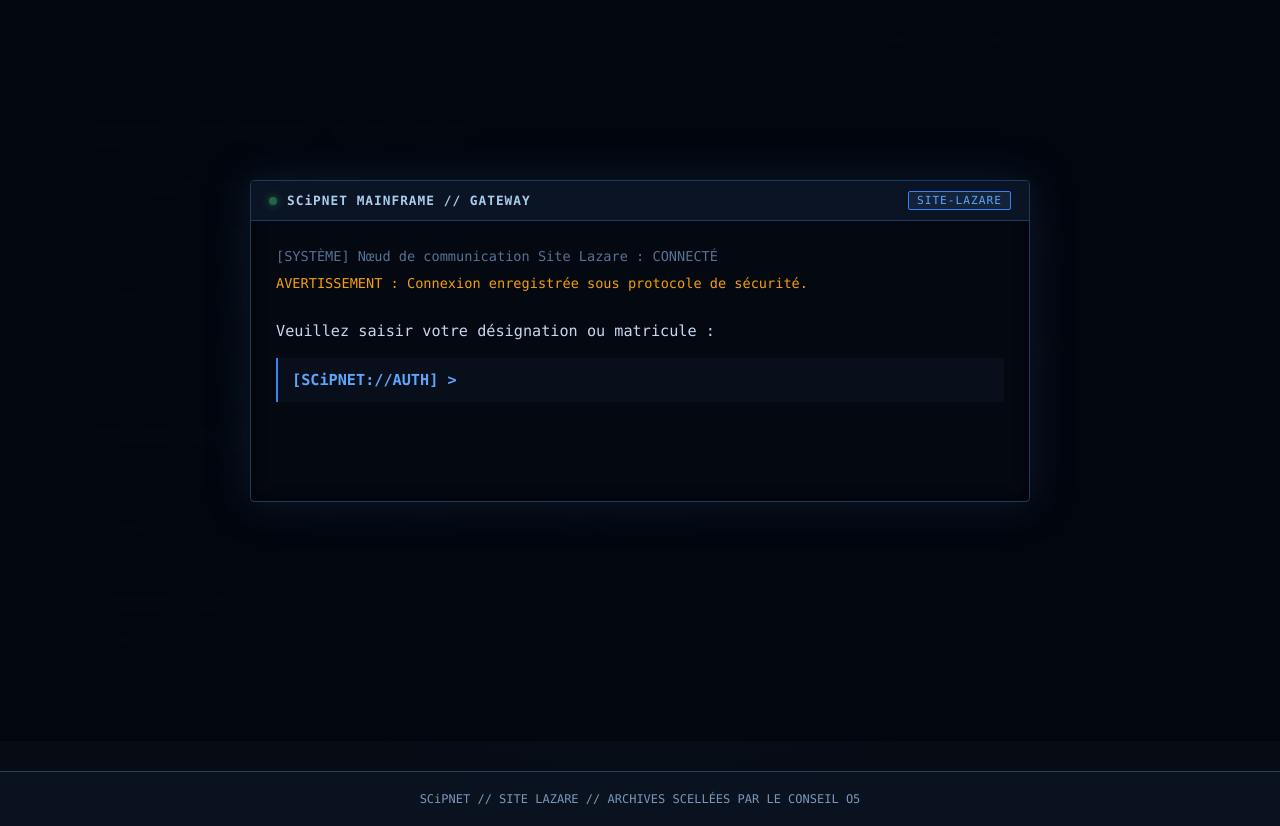
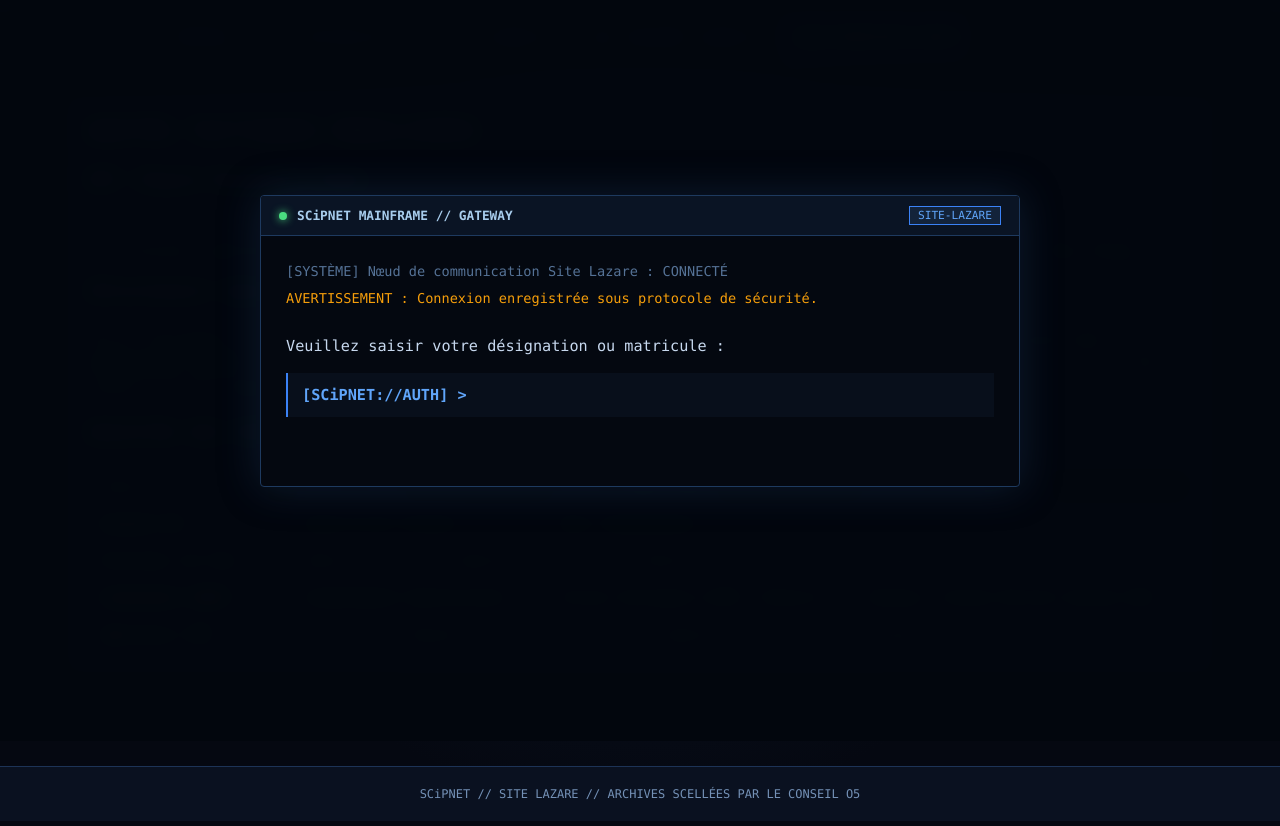
Before and after one commit to SITE-LAZARE/ST, a plain HTML site: page effectifs.html in a window 1280 px wide. Shown: the part 59-885 px from the top of the page. Drawn offline with Linux system fonts and the light colour scheme.

Commit message:
Update style.css

```diff
--- a/style.css
+++ b/style.css
@@ -1,370 +1,114 @@
 :root {
-    --bg-abyss: #060b14;
-    --bg-surface: #0a1220;
-    --bg-panel: #0f1a2e;
-    --bg-card: #14223b;
-    --border-ice: #233d63;
+    --bg-abyss: #050811;
+    --bg-surface: #0a1120;
+    --bg-panel: #0d172b;
+    --bg-card: #12203b;
+    --border-ice: #1d3356;
     --border-bright: #3b82f6;
-    --text-primary: #d8e6fb;
-    --text-secondary: #7b97b8;
-    --ice-pale: #a8cded;
+    --text-primary: #d5e4fc;
+    --text-secondary: #7491b6;
+    --ice-pale: #a6cbf2;
     --ice-glow: #60a5fa;
     --alert-red: #ff4757;
     --alert-amber: #f59e0b;
-    --blackout: #020509;
+    --blackout: #020408;
 }
 
-* {
-    box-sizing: border-box;
-    margin: 0;
-    padding: 0;
-    font-family: "Consolas", "Courier New", monospace, sans-serif;
-}
+* { box-sizing: border-box; margin: 0; padding: 0; font-family: "Consolas", monospace, sans-serif; }
 
 body {
     background-color: var(--bg-abyss);
     color: var(--text-primary);
     background-image:
-        radial-gradient(ellipse at 50% 0%, #112540 0%, transparent 70%),
-        linear-gradient(rgba(6, 11, 20, 0.96), rgba(6, 11, 20, 0.96));
+        radial-gradient(ellipse at 50% 0%, #102138 0%, transparent 70%),
+        linear-gradient(rgba(5, 8, 17, 0.96), rgba(5, 8, 17, 0.96));
     min-height: 100vh;
     display: flex;
     flex-direction: column;
 }
 
-/* Lignes de scan de terminal */
 body::before {
-    content: "";
-    display: block;
-    position: fixed;
-    top: 0; left: 0; right: 0; bottom: 0;
+    content: ""; display: block; position: fixed; top: 0; left: 0; right: 0; bottom: 0;
     background: linear-gradient(rgba(18, 16, 16, 0) 50%, rgba(0, 0, 0, 0.25) 50%);
-    background-size: 100% 4px;
-    z-index: 999;
-    pointer-events: none;
-    opacity: 0.5;
+    background-size: 100% 4px; z-index: 999; pointer-events: none; opacity: 0.5;
 }
 
-/* En-tête */
 header {
-    background-color: var(--bg-surface);
-    border-bottom: 2px solid var(--border-ice);
-    padding: 15px 30px;
-    display: flex;
-    justify-content: space-between;
-    align-items: center;
-    box-shadow: 0 4px 20px rgba(0,0,0,0.7);
+    background: var(--bg-surface); border-bottom: 2px solid var(--border-ice);
+    padding: 15px 30px; display: flex; justify-content: space-between; align-items: center;
+}
+.brand h1 { font-size: 1.3rem; letter-spacing: 2px; color: var(--ice-pale); }
+.brand p { font-size: 0.8rem; color: var(--text-secondary); }
+.badge-alert {
+    background: rgba(255, 71, 87, 0.15); border: 1px solid var(--alert-red);
+    color: var(--alert-red); padding: 6px 14px; font-size: 0.75rem; font-weight: bold;
 }
 
-.brand h1 {
-    font-size: 1.4rem;
-    letter-spacing: 2px;
-    color: var(--ice-pale);
+nav {
+    background: rgba(10, 17, 32, 0.96); backdrop-filter: blur(5px);
+    border-bottom: 1px solid var(--border-ice); display: flex; flex-wrap: wrap;
+    justify-content: center; gap: 5px; padding: 10px 15px; position: sticky; top: 0; z-index: 100;
+}
+.nav-link {
+    color: var(--text-secondary); text-decoration: none; padding: 7px 13px;
+    font-size: 0.8rem; border: 1px solid transparent; transition: all 0.2s ease;
     text-transform: uppercase;
 }
+.nav-link:hover { color: var(--ice-pale); border-color: var(--border-ice); background: var(--bg-panel); }
+.nav-link.active { color: #fff; border-color: var(--ice-glow); background: rgba(96, 165, 250, 0.15); }
+.nav-link.restricted { border-left: 2px solid var(--alert-red); color: var(--alert-red); }
+.nav-link.ooc { border-left: 2px solid var(--alert-amber); color: var(--alert-amber); }
 
-.brand p {
-    font-size: 0.8rem;
-    color: var(--text-secondary);
+.container { max-width: 1200px; width: 90%; margin: 30px auto; flex: 1; }
+.banner {
+    border-left: 4px solid var(--border-bright); background: var(--bg-panel);
+    padding: 15px 20px; margin-bottom: 25px; font-size: 0.9rem;
 }
+.banner.danger { border-left-color: var(--alert-red); }
 
-.badge-alert {
-    background: rgba(255, 71, 87, 0.15);
-    border: 1px solid var(--alert-red);
-    color: var(--alert-red);
-    padding: 6px 14px;
-    font-size: 0.75rem;
-    font-weight: bold;
-    letter-spacing: 1px;
+.card {
+    background: var(--bg-card); border: 1px solid var(--border-ice);
+    padding: 22px; margin-bottom: 20px;
 }
+.card h2, .card h3 { color: var(--ice-pale); border-bottom: 1px solid var(--border-ice); padding-bottom: 8px; margin-bottom: 15px; }
 
-/* Navigation principale */
-nav {
-    background-color: rgba(10, 18, 32, 0.95);
-    backdrop-filter: blur(5px);
-    border-bottom: 1px solid var(--border-ice);
-    display: flex;
-    flex-wrap: wrap;
-    justify-content: center;
-    gap: 6px;
-    padding: 10px 15px;
-    position: sticky;
-    top: 0;
-    z-index: 100;
-}
+.grid-2 { display: grid; grid-template-columns: repeat(auto-fit, minmax(320px, 1fr)); gap: 20px; }
 
-.nav-link {
-    color: var(--text-secondary);
-    text-decoration: none;
-    padding: 8px 16px;
-    font-size: 0.85rem;
-    border: 1px solid transparent;
-    transition: all 0.2s ease;
-    text-transform: uppercase;
-    letter-spacing: 1px;
-}
-
-.nav-link:hover {
-    color: var(--ice-pale);
-    border-color: var(--border-ice);
-    background: var(--bg-panel);
-}
-
-.nav-link.active {
-    color: #fff;
-    border-color: var(--ice-glow);
-    background: rgba(96, 165, 250, 0.15);
-    box-shadow: 0 0 10px rgba(96, 165, 250, 0.25);
-}
-
-.nav-link.ooc {
-    border-left: 2px solid var(--alert-amber);
-    color: var(--alert-amber);
-}
-
-/* Conteneur */
-.container {
-    max-width: 1200px;
-    width: 90%;
-    margin: 30px auto;
-    flex: 1;
-}
-
-/* Boîte d'alerte SCP */
-.banner {
-    border-left: 4px solid var(--border-bright);
-    background: var(--bg-panel);
-    padding: 18px;
-    margin-bottom: 25px;
-    font-size: 0.9rem;
-    box-shadow: 0 4px 15px rgba(0,0,0,0.3);
-}
-
-.banner.warning {
-    border-left-color: var(--alert-amber);
-}
-
-/* Cartes & Panneaux */
-.card {
-    background-color: var(--bg-card);
-    border: 1px solid var(--border-ice);
-    padding: 22px;
-    margin-bottom: 20px;
-    box-shadow: 0 5px 15px rgba(0,0,0,0.4);
-}
-
-.card h2, .card h3 {
-    color: var(--ice-pale);
-    border-bottom: 1px solid var(--border-ice);
-    padding-bottom: 8px;
-    margin-bottom: 15px;
-}
-
-.grid-2 {
-    display: grid;
-    grid-template-columns: repeat(auto-fit, minmax(320px, 1fr));
-    gap: 20px;
-}
-
-/* Badges SCP */
-.badge {
-    display: inline-block;
-    padding: 3px 8px;
-    font-size: 0.75rem;
-    font-weight: bold;
-    border-radius: 2px;
-    margin-bottom: 10px;
-    text-transform: uppercase;
-}
+.badge { display: inline-block; padding: 2px 7px; font-size: 0.7rem; font-weight: bold; border-radius: 2px; margin-bottom: 8px; text-transform: uppercase; }
 .safe { background: #064e3b; color: #6ee7b7; }
 .euclid { background: #78350f; color: #fde047; }
 .keter { background: #7f1d1d; color: #fca5a5; }
 
-/* Texte Censuré cliquable */
-.redacted {
-    background-color: var(--blackout);
-    color: var(--blackout);
-    padding: 0 5px;
-    cursor: pointer;
-    user-select: none;
-    transition: 0.2s;
-    border-radius: 2px;
+.redacted { background: var(--blackout); color: var(--blackout); padding: 0 4px; cursor: pointer; transition: 0.2s; }
+.redacted.revealed { background: rgba(255, 71, 87, 0.2); color: var(--alert-red); }
+
+.scp-table { width: 100%; border-collapse: collapse; margin-top: 15px; font-size: 0.85rem; }
+.scp-table th, .scp-table td { border: 1px solid var(--border-ice); padding: 10px 12px; text-align: left; }
+.scp-table th { background: var(--bg-surface); color: var(--ice-pale); }
+.scp-table tr:nth-child(even) { background: rgba(10, 17, 32, 0.5); }
+
+.btn-action { display: inline-block; background: #5865F2; color: #fff; text-decoration: none; padding: 10px 20px; font-weight: bold; font-size: 0.85rem; cursor: pointer; border: none; }
+
+/* TERMINAUX MODAUX */
+#terminal-overlay, #o5-overlay {
+    position: fixed; top: 0; left: 0; width: 100vw; height: 100vh;
+    background: rgba(3, 7, 14, 0.98); backdrop-filter: blur(10px);
+    z-index: 10000; display: flex; align-items: center; justify-content: center;
 }
-.redacted.revealed {
-    background-color: rgba(255, 71, 87, 0.2);
-    color: var(--alert-red);
+.scip-terminal {
+    width: 90%; max-width: 760px; background: #040810; border: 1px solid #1e3a5f;
+    box-shadow: 0 0 40px rgba(30, 58, 95, 0.4); border-radius: 4px; overflow: hidden;
 }
+.scip-header { background: #0a1424; border-bottom: 1px solid #1e3a5f; padding: 10px 18px; display: flex; justify-content: space-between; align-items: center; font-size: 0.8rem; }
+.scip-status { display: flex; align-items: center; gap: 10px; color: #a8cded; font-weight: bold; }
+.scip-dot { width: 8px; height: 8px; background: #4ade80; border-radius: 50%; box-shadow: 0 0 8px #4ade80; }
+.scip-tag { background: rgba(96, 165, 250, 0.1); border: 1px solid #3b82f6; color: #60a5fa; padding: 2px 8px; font-size: 0.7rem; }
+.scip-screen { padding: 25px; color: #c7d8ee; font-size: 0.95rem; min-height: 250px; line-height: 1.6; }
+.scip-dim { color: #557296; font-size: 0.85rem; }
+.scip-warning { color: var(--alert-amber); font-size: 0.85rem; margin-top: 5px; }
+.scip-input-row { display: flex; align-items: center; gap: 10px; margin-top: 15px; background: rgba(10, 20, 36, 0.6); padding: 10px 14px; border-left: 2px solid #3b82f6; }
+.scip-prompt { color: #60a5fa; font-weight: bold; white-space: nowrap; }
+.scip-input-row input { background: transparent; border: none; outline: none; color: #4ade80; font-family: inherit; font-size: 1rem; flex: 1; }
+.scip-error { margin-top: 12px; color: var(--alert-red); font-size: 0.85rem; font-weight: bold; }
 
-/* Tableaux */
-.scp-table {
-    width: 100%;
-    border-collapse: collapse;
-    margin-top: 15px;
-    font-size: 0.85rem;
-}
-
-.scp-table th, .scp-table td {
-    border: 1px solid var(--border-ice);
-    padding: 10px 14px;
-    text-align: left;
-}
-
-.scp-table th {
-    background: var(--bg-surface);
-    color: var(--ice-pale);
-}
-
-.scp-table tr:nth-child(even) {
-    background: rgba(10, 18, 32, 0.4);
-}
-
-/* Boutons d'action */
-.btn-action {
-    display: inline-block;
-    background: #5865F2;
-    color: #fff;
-    text-decoration: none;
-    padding: 10px 20px;
-    font-size: 0.85rem;
-    font-weight: bold;
-    margin-top: 10px;
-}
-
-/* Footer */
-footer {
-    border-top: 1px solid var(--border-ice);
-    background-color: var(--bg-surface);
-    padding: 20px;
-    text-align: center;
-    font-size: 0.75rem;
-    color: var(--text-secondary);
-    margin-top: 40px;
-}
-
-/* ====================================================
-   TERMINAL MAINFRAME SCiPNET (ESTHÉTIQUE FONDATION)
-   ==================================================== */
-#terminal-overlay {
-    position: fixed;
-    top: 0;
-    left: 0;
-    width: 100vw;
-    height: 100vh;
-    background-color: rgba(3, 7, 14, 0.98);
-    backdrop-filter: blur(10px);
-    z-index: 10000;
-    display: flex;
-    align-items: center;
-    justify-content: center;
-}
-
-.scip-terminal {
-    width: 90%;
-    max-width: 780px;
-    background: #040810;
-    border: 1px solid #1e3a5f;
-    box-shadow: 0 0 40px rgba(30, 58, 95, 0.4), inset 0 0 15px rgba(0, 0, 0, 0.8);
-    font-family: "Consolas", monospace;
-    border-radius: 4px;
-    overflow: hidden;
-}
-
-/* Barre supérieure SCiPNET */
-.scip-header {
-    background: #0a1424;
-    border-bottom: 1px solid #1e3a5f;
-    padding: 10px 18px;
-    display: flex;
-    justify-content: space-between;
-    align-items: center;
-    font-size: 0.8rem;
-    letter-spacing: 1px;
-}
-
-.scip-status {
-    display: flex;
-    align-items: center;
-    gap: 10px;
-    color: #a8cded;
-    font-weight: bold;
-}
-
-.scip-dot {
-    width: 8px;
-    height: 8px;
-    background-color: #4ade80;
-    border-radius: 50%;
-    box-shadow: 0 0 8px #4ade80;
-    animation: pulse-dot 2s infinite;
-}
-
-@keyframes pulse-dot {
-    0%, 100% { opacity: 1; }
-    50% { opacity: 0.4; }
-}
-
-.scip-tag {
-    background: rgba(96, 165, 250, 0.1);
-    border: 1px solid #3b82f6;
-    color: #60a5fa;
-    padding: 2px 8px;
-    font-size: 0.7rem;
-    border-radius: 2px;
-}
-
-/* Écran du terminal */
-.scip-screen {
-    padding: 25px;
-    color: #c7d8ee;
-    font-size: 0.95rem;
-    min-height: 280px;
-    line-height: 1.6;
-}
-
-.scip-dim {
-    color: #557296;
-    font-size: 0.85rem;
-}
-
-.scip-warning {
-    color: var(--alert-amber);
-    font-size: 0.85rem;
-    margin-top: 5px;
-}
-
-/* Ligne de commande */
-.scip-input-row {
-    display: flex;
-    align-items: center;
-    gap: 10px;
-    margin-top: 15px;
-    background: rgba(10, 20, 36, 0.6);
-    padding: 10px 14px;
-    border-left: 2px solid #3b82f6;
-}
-
-.scip-prompt {
-    color: #60a5fa;
-    font-weight: bold;
-    white-space: nowrap;
-}
-
-#terminal-input {
-    background: transparent;
-    border: none;
-    outline: none;
-    color: #4ade80;
-    font-family: inherit;
-    font-size: 1rem;
-    flex: 1;
-    caret-color: #4ade80;
-}
-
-/* Messages d'erreur */
-.scip-error {
-    margin-top: 15px;
-    color: var(--alert-red);
-    font-size: 0.85rem;
-    font-weight: bold;
-    min-height: 20px;
-}
+footer { border-top: 1px solid var(--border-ice); background: var(--bg-surface); padding: 20px; text-align: center; font-size: 0.75rem; color: var(--text-secondary); margin-top: 40px; }
```
